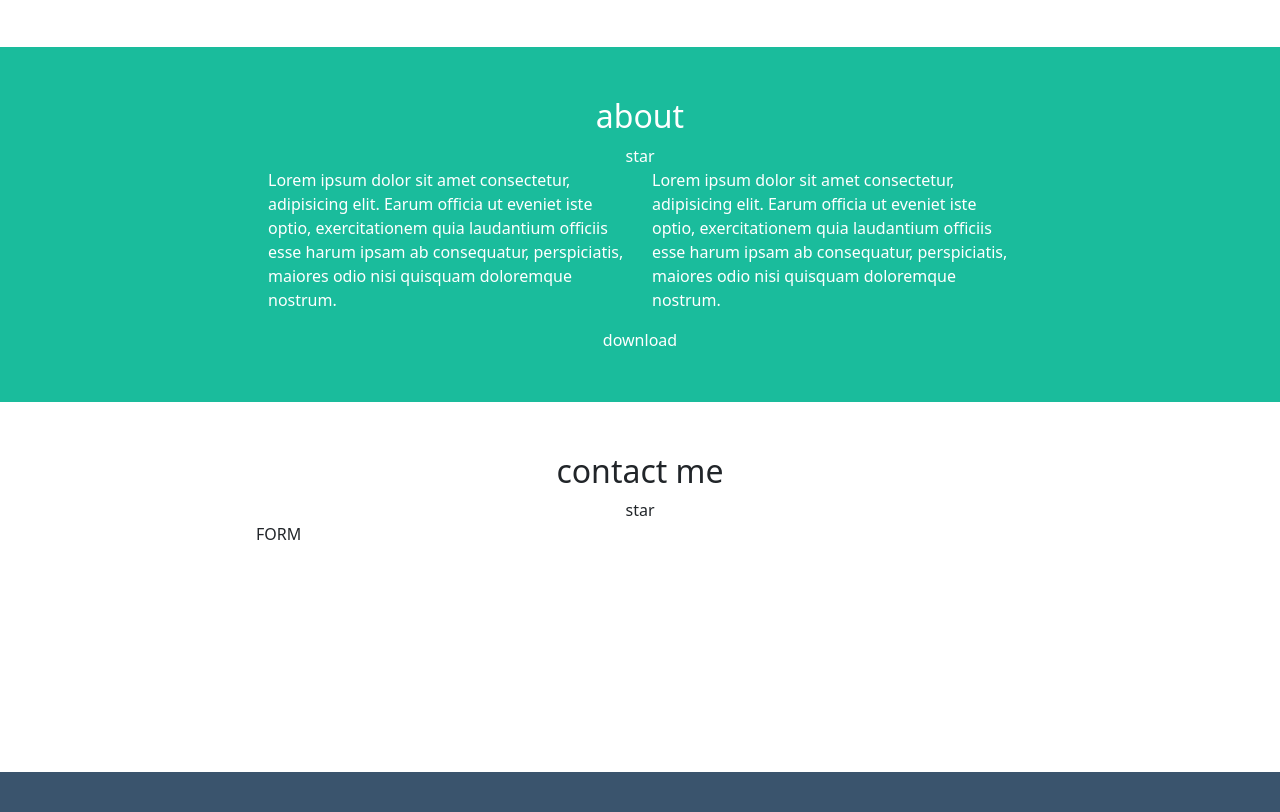
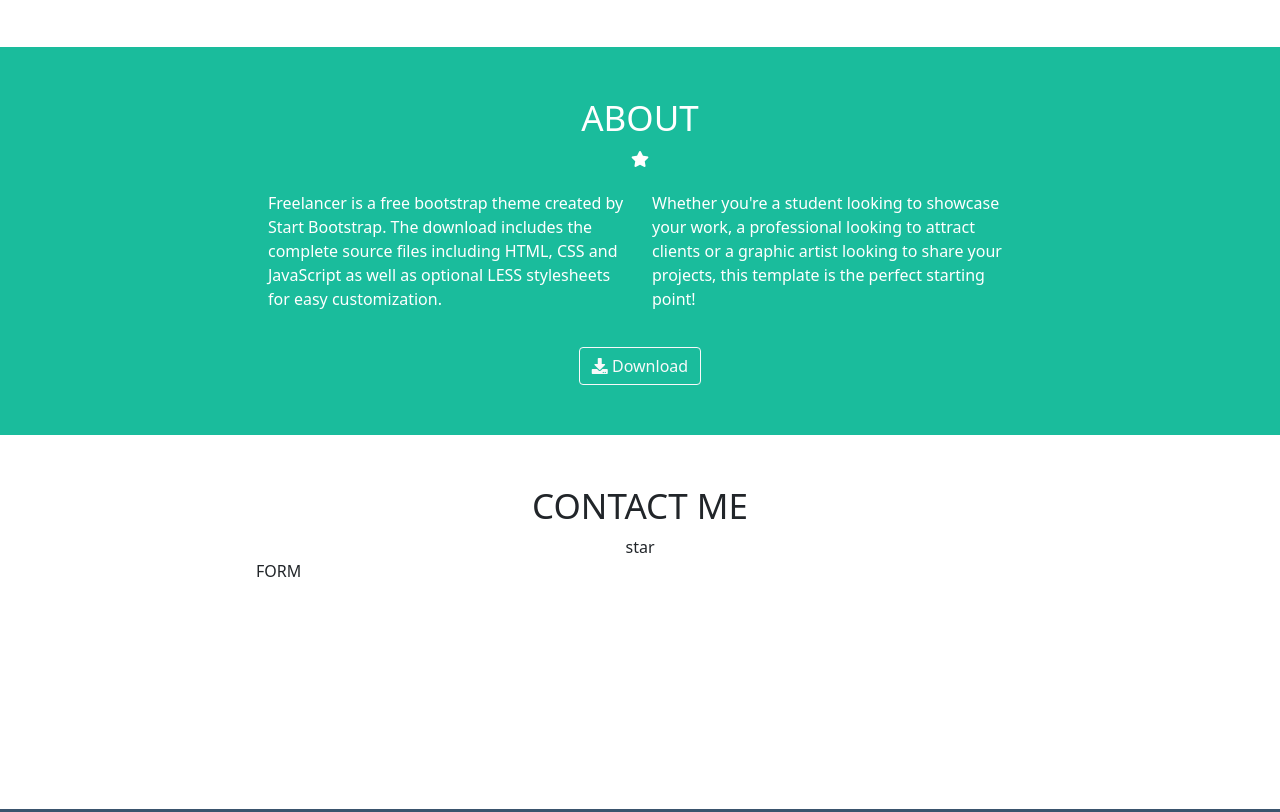
Before and after one commit to MorenaMastromarino/html-css-bootstrap-freelancer, a plain HTML site: page index.html in a window 1280 px wide. Shown: the part 1301-2113 px from the top of the page. Drawn offline with nearby package versions, Linux system fonts and the light colour scheme.

Commit message:
main about section

```diff
--- a/css/style.css
+++ b/css/style.css
@@ -85,13 +85,12 @@ header .row i {
 }
 
 /* MAIN */
-
-/* portfolio */
-._portfolio h2 {
+main h2 {
   text-transform: uppercase;
   font-size: 35px;
 }
 
+/* portfolio */
 ._portfolio ._image_box {
   position: relative;
   margin-bottom: 30px;
@@ -120,7 +119,14 @@ header .row i {
   opacity: 1;
 }
 
+/* about */
+._about button {
+  margin-top: 20px;
+}
 
+._about button:hover {
+  color: #2C3E50;
+}
 
 ._form {
   height: 200px; /*togliere*/
--- a/index.html
+++ b/index.html
@@ -114,11 +114,11 @@
     </section>
 
     <!-- about -->
-    <section class="_bg_green _py_50">
+    <section class="_about _bg_green _py_50">
 
       <div class="text-center">
         <h2>about</h2>
-        <div>star</div>
+        <div class="_star"><i class="fas fa-star"></i></div>
       </div>
 
       <div class="_container_60">
@@ -126,17 +126,21 @@
 
           <div class="row">
             <div class="col-md-6">
-              <p>Lorem ipsum dolor sit amet consectetur, adipisicing elit. Earum officia ut eveniet iste optio, exercitationem quia laudantium officiis esse harum ipsam ab consequatur, perspiciatis, maiores odio nisi quisquam doloremque nostrum.</p>
+              <p>Freelancer is a free bootstrap theme created by Start Bootstrap. The download includes the complete source files including HTML, CSS and JavaScript as well as optional LESS stylesheets for easy customization.</p>
             </div>
             <div class="col-md-6">
-              <p>Lorem ipsum dolor sit amet consectetur, adipisicing elit. Earum officia ut eveniet iste optio, exercitationem quia laudantium officiis esse harum ipsam ab consequatur, perspiciatis, maiores odio nisi quisquam doloremque nostrum.</p>
+              <p>Whether you're a student looking to showcase your work, a professional looking to attract clients or a graphic artist looking to share your projects, this template is the perfect starting point!</p>
             </div>
           </div>
 
         </div>
       </div>
 
-      <div class="_button text-center">download</div>
+      <div class="text-center">
+        <button type="button" class="btn btn-outline-light">
+          <i class="fas fa-download"></i> Download
+        </button>
+      </div>
 
     </section>
 
```
